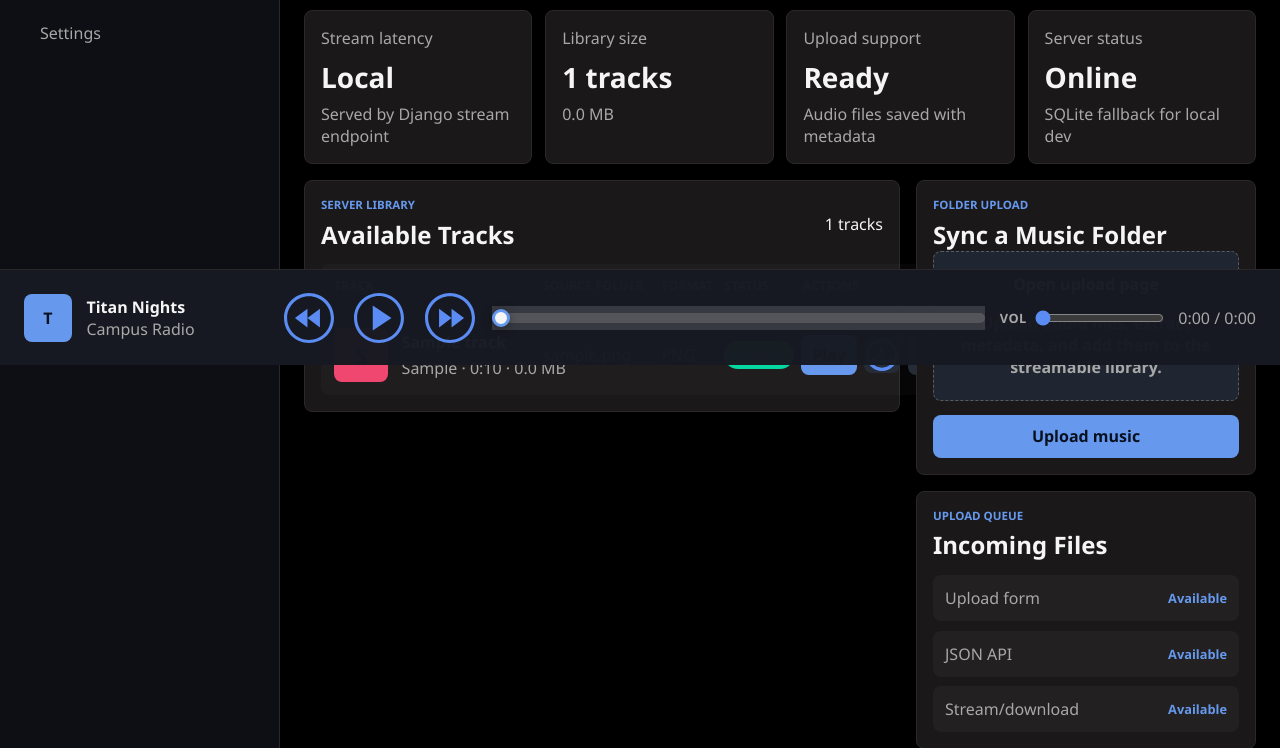
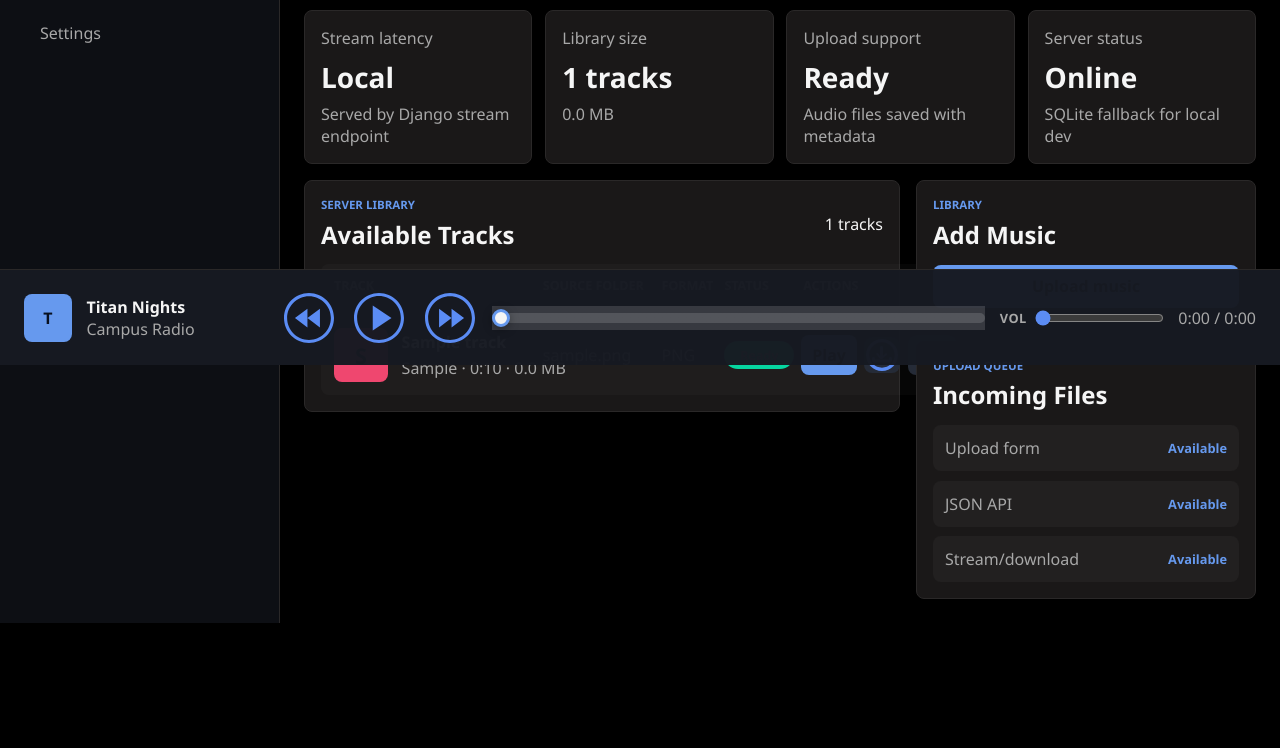
Before and after one commit to ChristopherAsc/CPSC454_MusicStreaming, a Django app: page / in a window 1280 px wide. Shown: the part 435-1183 px from the top of the page. After the commit the page ends 1058 px from the top, so only its background shows below. Run offline with Django 5.2, Linux system fonts and the light colour scheme; tables that the repository leaves empty hold one stand-in row (values such as "Sample post").

Commit message:
visual changes

```diff
--- a/betterTitanRadio/static/styles.css
+++ b/betterTitanRadio/static/styles.css
@@ -1279,3 +1279,10 @@ button,
     animation: none;
   }
 }
+
+/* The single-file and folder uploads are two separate <form> elements, so the
+   grid gap inside each does not apply between them -- without this the folder
+   drop zone sits flush against the "Upload selected file" button. */
+.modal-upload-form + .modal-upload-form {
+  margin-top: 1.5rem;
+}
--- a/betterTitanRadio/templates/base.html
+++ b/betterTitanRadio/templates/base.html
@@ -10,7 +10,7 @@
         server. Set STREAM_BRIDGE_URL when it differs from the bind address.
     {% endcomment %}
     <meta name="stream-bridge-url" content="{{ stream_bridge_url }}">
-    <link rel="stylesheet" href="{% static 'styles.css' %}?v=2">
+    <link rel="stylesheet" href="{% static 'styles.css' %}?v=3">
 </head>
 <body>
     <div class="app-shell">
--- a/betterTitanRadio/templates/home.html
+++ b/betterTitanRadio/templates/home.html
@@ -106,12 +106,12 @@
 
     <aside id="upload" class="control-stack" aria-label="Upload and queue controls">
         <section class="upload-panel">
-            <p class="eyebrow">Folder upload</p>
-            <h2>Sync a Music Folder</h2>
-            <button class="drop-zone" type="button" data-upload-open>
-                <strong>Open upload page</strong>
-                <span>Upload audio files, extract metadata, and add them to the streamable library.</span>
-            </button>
+            <p class="eyebrow">Library</p>
+            <h2>Add Music</h2>
+            {% comment %}
+                One control only. It opens the upload window, where the choice
+                between a single file and a whole folder is made.
+            {% endcomment %}
             <button class="wide-button" type="button" data-upload-open>Upload music</button>
         </section>
 
```
